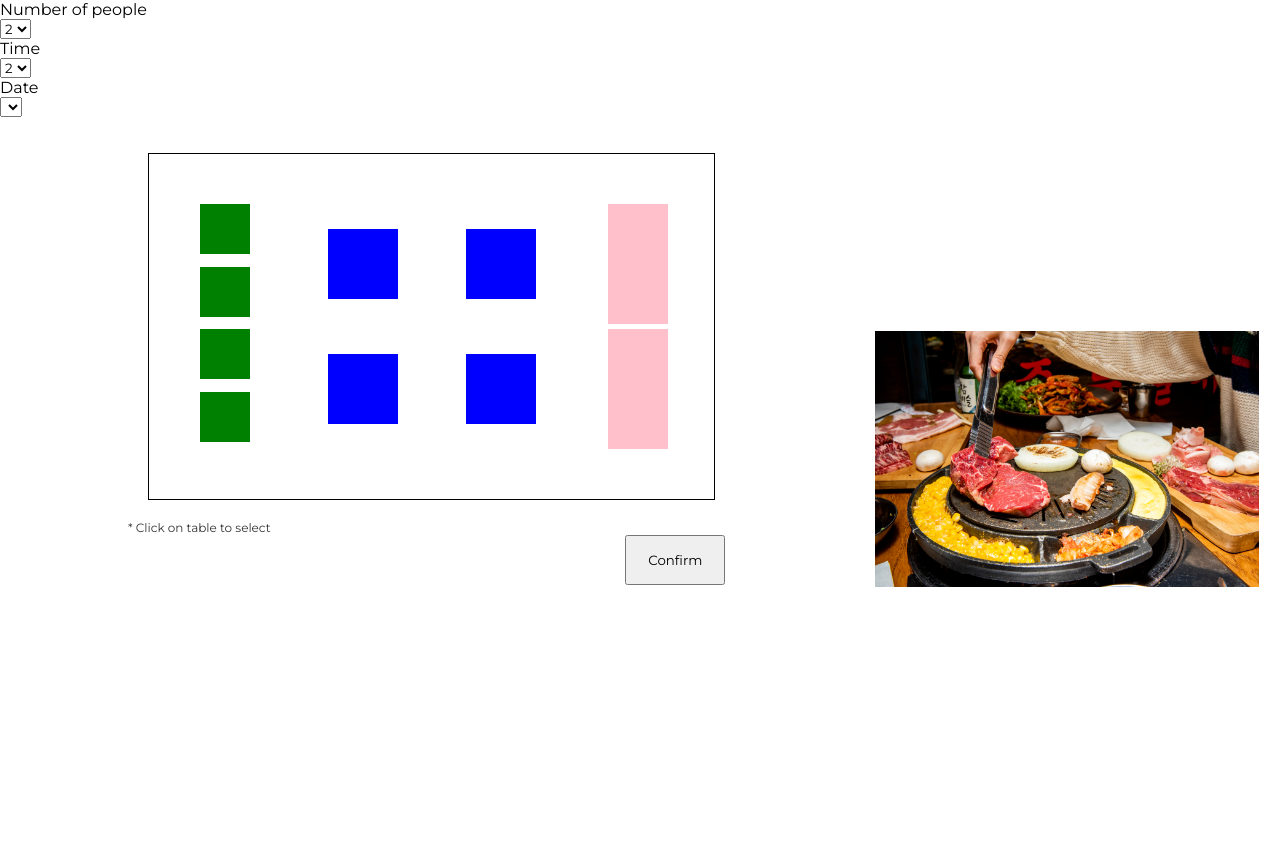
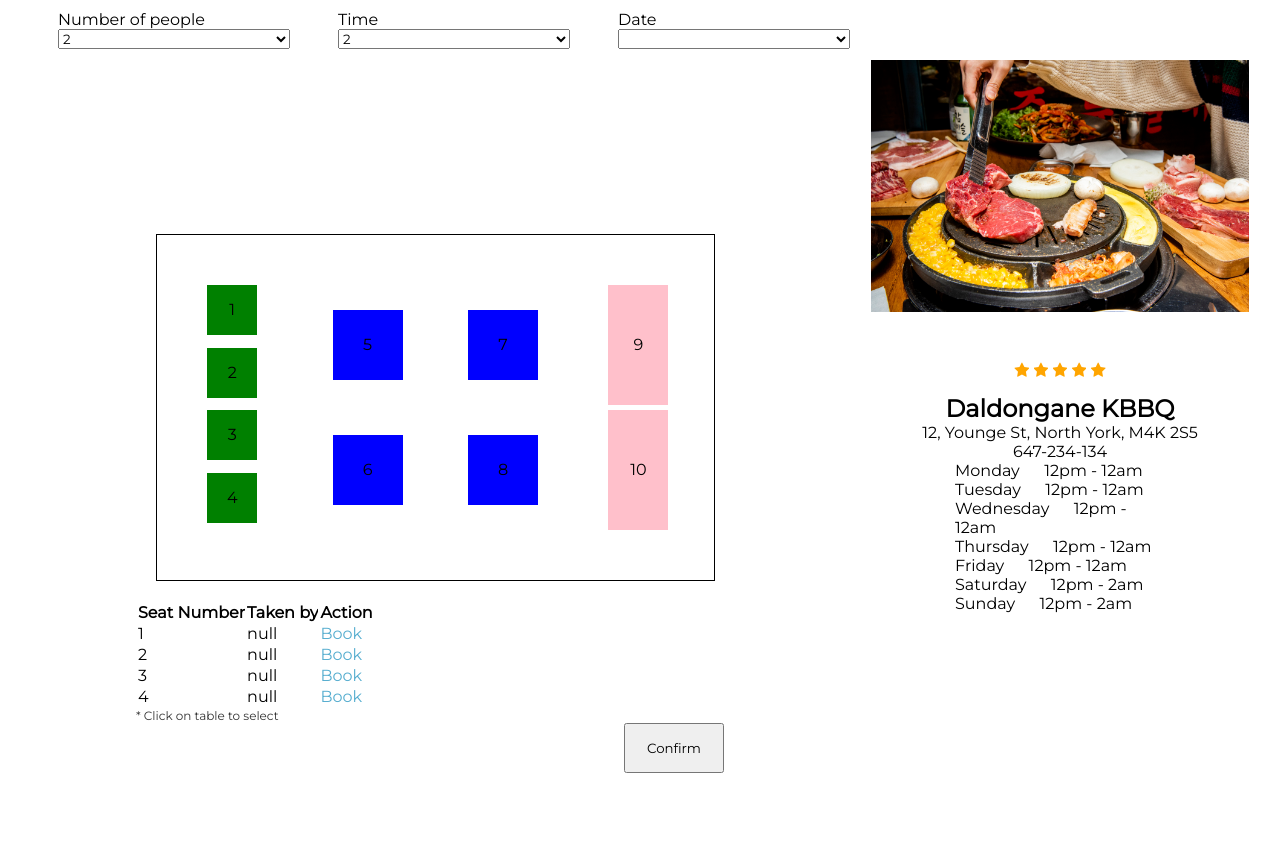
Before and after one commit to jamescai0/FlexiQueue, a Flask app: page /daldongane in a window 1280 px wide. Shown: the part 153-1020 px from the top of the page. Run offline with Flask 2, Linux system fonts and the light colour scheme; lists and menus that the app fills with data are empty.

Commit message:
added table

```diff
--- a/static/daldongane.css
+++ b/static/daldongane.css
@@ -83,13 +83,23 @@
 #main{
     display: grid;
     grid-template-columns: 2fr 1fr;
-    grid-template-rows: 0.3fr 2fr;
-    height: 100vh;
+    grid-template-rows: 20vh 90vh;
+    padding: 10px;
 }
 
 #variables{
+    display: flex;
+    flex-flow: row nowrap;
     grid-row: 1/2;
-    grid-column:1/2
+    grid-column:1/2;
+}
+
+.flex-elem{
+    flex: 1;
+    margin-left: 3em;
+}
+select{
+    width: 100%;
 }
 #content{
     grid-row: 2/3;
@@ -99,7 +109,7 @@
 }
 
 #info{
-    grid-row: 1/3;
+    grid-row: 1/-1;
     grid-column:2/3;
     text-align: center;
 
@@ -115,11 +125,13 @@
     border: 1px solid black;
     padding: 50px 10px;
     margin: 20px;
+    text-align: center;
 }
 
 .small{
     background-color: green;
     height:50px;
+    line-height: 50px;
     width: 50px;
     grid-column: 1/2;
 }
@@ -127,6 +139,7 @@
 .med{
     background-color: blue;
     height: 70px;
+    line-height: 70px;
     width: 70px;
     align-self: center;
 }
@@ -135,6 +148,7 @@
 .large{
     background-color: pink;
     height:120px;
+    line-height: 120px;
     width:60px;
     grid-column: 4/5;
 }
@@ -192,7 +206,8 @@
 
 .restaurant-img{
     width: 90%;
-    height: 90%;
+    height: auto;
+    margin: 50px 0;
     object-fit: contain;
 }
 
@@ -218,3 +233,8 @@
     position: absolute;
     left: 50%;
     transform: translateX(-50%);
+}
+    a{
+        opacity: 1;
+        color: rgb(85, 173, 207);
+    }
--- a/templates/daldongane.html
+++ b/templates/daldongane.html
@@ -31,7 +31,7 @@
     <div id="main">
         <section id="variables">
 
-            <div>
+            <div class="flex-elem">
                 <p>Number of people</p><select id="pax" name="pax">
                     <option value="">2</option>
                     <option value="">4</option>
@@ -39,7 +39,7 @@
                 </select>
 
             </div>
-            <div>
+            <div class="flex-elem">
                 <p>Time</p><select id="time" name="time">
                     <option value="">2</option>
                     <option value="">4</option>
@@ -47,7 +47,7 @@
                 </select>
 
             </div>
-            <div>
+            <div class="flex-elem">
                 <p>Date</p><select id="date" name="date">
                     <option value=""></option>
                 </select>
@@ -59,20 +59,52 @@
 
         <section id="content">
             <div id="seating-container">
-                <div class="small" id="small-1"></div>
-                <div class="small" id="small-2"></div>
-                <div class="small" id="small-3"></div>
-                <div class="small" id="small-4"></div>
+                <div class="small" id="small-1">1</div>
+                <div class="small" id="small-2">2</div>
+                <div class="small" id="small-3">3</div>
+                <div class="small" id="small-4">4</div>
 
-                <div class="med med-col1" id="med-1"></div>
-                <div class="med med-col1" id="med-2"></div>
-                <div class="med med-col2" id="med-3"></div>
-                <div class="med med-col2" id="med-4"></div>
+                <div class="med med-col1" id="med-1">5</div>
+                <div class="med med-col1" id="med-2">6</div>
+                <div class="med med-col2" id="med-3">7</div>
+                <div class="med med-col2" id="med-4">8</div>
 
-                <div class="large" id="large-1"></div>
-                <div class="large" id="large-2"></div>
+                <div class="large" id="large-1">9</div>
+                <div class="large" id="large-2">10</div>
 
             </div>
+
+            <table id="table-container">
+                <tr>
+                    <th>Seat Number</th>
+                    <th>Taken by</th>
+                    <th>Action</th>
+                </tr>
+                <tr>
+                    <td>1</td>
+                    <td>null</td>
+                    <td><a href="">Book</a></td>
+                    </td>
+                </tr>
+                <tr>
+                    <td>2</td>
+                    <td>null</td>
+                    <td><a href="">Book</a></td>
+                    </td>
+                </tr>
+                <tr>
+                    <td>3</td>
+                    <td>null</td>
+                    <td><a href="">Book</a></td>
+                    </td>
+                </tr>
+                <tr>
+                    <td>4</td>
+                    <td>null</td>
+                    <td><a href="">Book</a></td>
+                    </td>
+                </tr>
+            </table>
 
             <div>
                 <p id="instructions">* Click on table to select</p>
```
